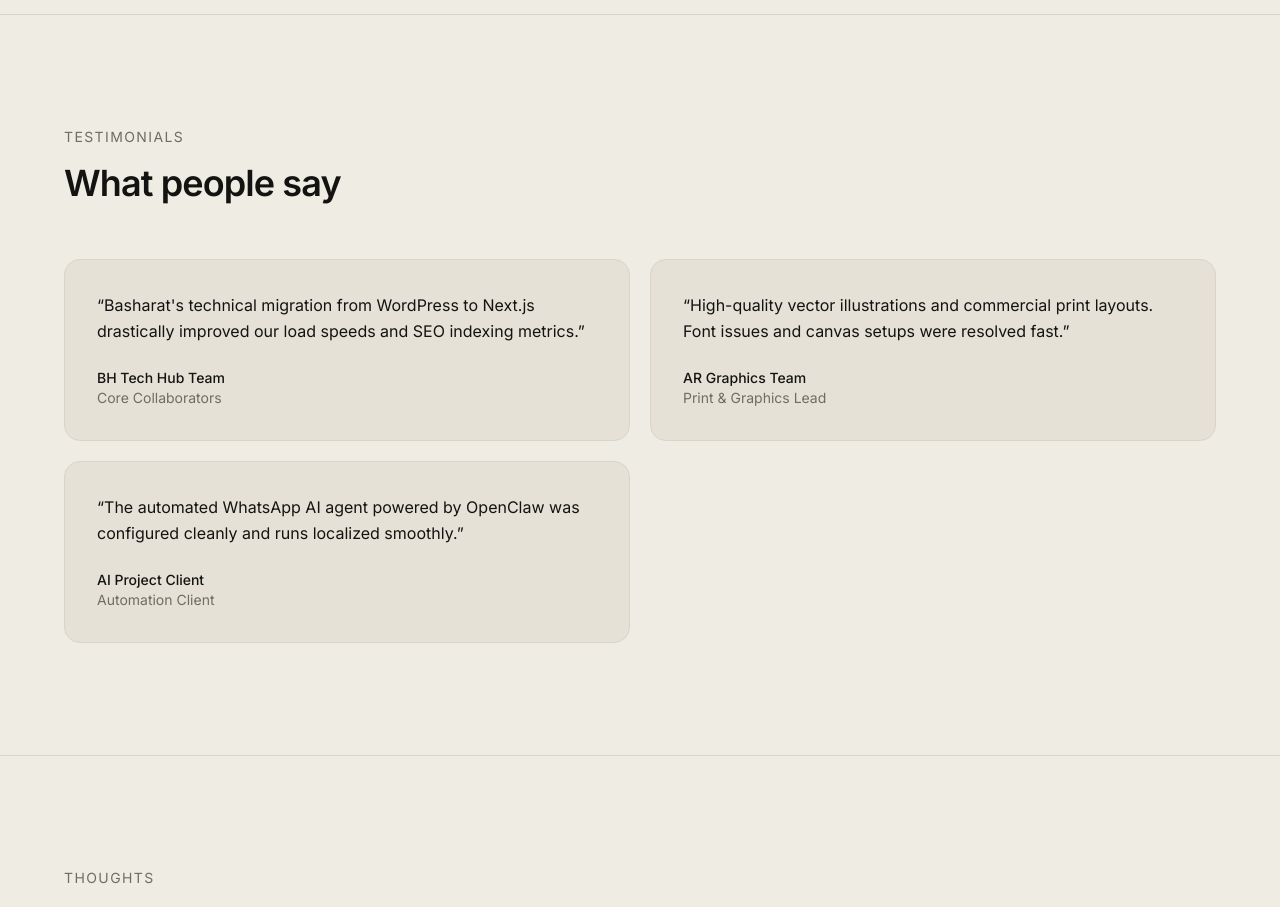
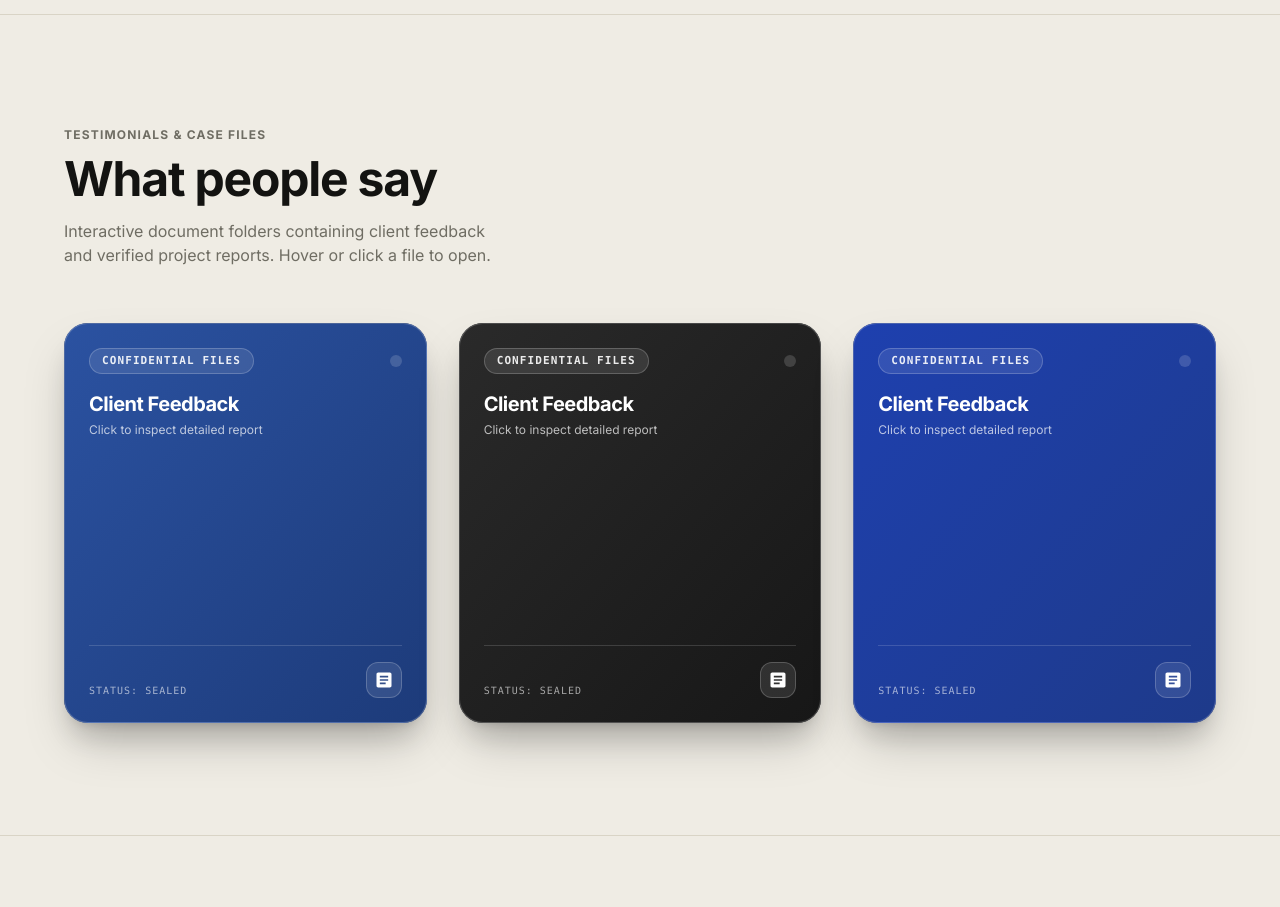
Before and after one commit to basharat123-web/my-portfolio, a Next.js app: page / in a window 1280 px wide. Shown: the part 3780-4687 px from the top of the page. Built offline with nearby package versions, Linux system fonts and the light colour scheme.

Commit message:
Add interactive 3D Document Folder Card animation to Testimonials section

```diff
--- /dev/null
+++ b/src/components/DocumentCard.tsx
@@ -0,0 +1,152 @@
+"use client";
+
+import { useState } from "react";
+import { motion } from "framer-motion";
+
+interface DocumentCardProps {
+  quote: string;
+  name: string;
+  role: string;
+  date?: string;
+  folderColor?: string;
+  accentColor?: string;
+  stickerUrl?: string;
+}
+
+export default function DocumentCard({
+  quote,
+  name,
+  role,
+  date = "2026",
+  folderColor = "from-[#336cdc] to-[#2250ad]",
+  accentColor = "bg-[#27458e]",
+}: DocumentCardProps) {
+  const [isOpen, setIsOpen] = useState(false);
+  const [isHovered, setIsHovered] = useState(false);
+
+  // Determine active state for 3D folder flap & document sheet
+  const activeState = isOpen ? "open" : isHovered ? "hover" : "rest";
+
+  return (
+    <div
+      className="relative w-full h-[380px] sm:h-[400px] cursor-pointer select-none group"
+      style={{ perspective: "1200px" }}
+      onMouseEnter={() => setIsHovered(true)}
+      onMouseLeave={() => setIsHovered(false)}
+      onClick={() => setIsOpen(!isOpen)}
+    >
+      {/* 1. BACK FOLDER BASE */}
+      <div
+        className={`absolute inset-0 rounded-[24px] ${accentColor} shadow-xl border border-white/10`}
+      />
+
+      {/* 2. INNER DOCUMENT / TESTIMONIAL PAPER CARD */}
+      <motion.div
+        className="absolute inset-[12px] bg-white text-gray-900 rounded-[20px] p-6 shadow-2xl flex flex-col justify-between overflow-hidden border border-gray-200/80 z-10"
+        initial="rest"
+        animate={activeState}
+        variants={{
+          rest: {
+            rotate: 0,
+            x: 0,
+            y: 0,
+            scale: 0.96,
+            boxShadow: "0px 10px 20px rgba(0,0,0,0.1)",
+          },
+          hover: {
+            rotate: 6,
+            x: 20,
+            y: -15,
+            scale: 1.02,
+            boxShadow: "0px 20px 40px rgba(0,0,0,0.25)",
+          },
+          open: {
+            rotate: -4,
+            x: 40,
+            y: -25,
+            scale: 1.05,
+            boxShadow: "0px 25px 50px rgba(0,0,0,0.35)",
+            zIndex: 30,
+          },
+        }}
+        transition={{ type: "spring", stiffness: 280, damping: 24 }}
+      >
+        {/* Document Header */}
+        <div>
+          <div className="flex items-center justify-between border-b border-gray-200 pb-3 mb-4">
+            <span className="text-[10px] font-bold tracking-widest uppercase text-blue-600 bg-blue-50 px-2.5 py-1 rounded-md border border-blue-100">
+              VERIFIED TESTIMONIAL
+            </span>
+            <span className="text-xs font-mono text-gray-400">{date}</span>
+          </div>
+
+          {/* Quote */}
+          <p className="text-gray-800 text-sm sm:text-base font-medium leading-relaxed italic">
+            &ldquo;{quote}&rdquo;
+          </p>
+        </div>
+
+        {/* Document Footer: Client Info & Stamp */}
+        <div className="pt-4 border-t border-gray-100 flex items-end justify-between">
+          <div>
+            <h4 className="text-sm font-bold text-gray-900">{name}</h4>
+            <p className="text-xs font-medium text-blue-600">{role}</p>
+          </div>
+
+          {/* Verified Stamp Badge */}
+          <div className="w-10 h-10 rounded-full border-2 border-dashed border-blue-500/40 flex items-center justify-center text-[9px] font-mono font-bold text-blue-600 rotate-[-12deg] bg-blue-50/50">
+            PASSED
+          </div>
+        </div>
+      </motion.div>
+
+      {/* 3. FRONT FOLDER COVER (3D HINGE FLAP) */}
+      <motion.div
+        className={`absolute inset-0 rounded-[24px] bg-gradient-to-br ${folderColor} p-6 text-white shadow-2xl flex flex-col justify-between border border-white/20 z-20 pointer-events-none`}
+        style={{ transformOrigin: "left center", transformStyle: "preserve-3d" }}
+        initial="rest"
+        animate={activeState}
+        variants={{
+          rest: { rotateY: 0 },
+          hover: { rotateY: -45 },
+          open: { rotateY: -115 },
+        }}
+        transition={{ type: "spring", stiffness: 220, damping: 22 }}
+      >
+        {/* Cover Header */}
+        <div>
+          <div className="flex items-center justify-between mb-4">
+            <span className="text-[11px] font-mono font-bold tracking-widest text-white/90 uppercase bg-white/10 px-3 py-1 rounded-full border border-white/20">
+              CONFIDENTIAL FILES
+            </span>
+            <div className="w-3 h-3 rounded-full bg-white/30 animate-pulse" />
+          </div>
+
+          <h3 className="text-xl font-bold tracking-tight text-white mb-1">
+            Client Feedback
+          </h3>
+          <p className="text-xs text-white/70">
+            Click to inspect detailed report
+          </p>
+        </div>
+
+        {/* Cover Footer & Watermark Logo */}
+        <div className="flex items-end justify-between pt-4 border-t border-white/15">
+          <div className="text-[10px] text-white/60 uppercase tracking-widest font-mono">
+            {isOpen ? "STATUS: OPENED" : isHovered ? "STATUS: UNLOCKED" : "STATUS: SEALED"}
+          </div>
+
+          {/* Folder Seal SVG */}
+          <div className="w-9 h-9 rounded-xl bg-white/10 border border-white/20 flex items-center justify-center text-white">
+            <svg
+              className="w-5 h-5 fill-current"
+              viewBox="0 0 24 24"
+            >
+              <path d="M19 3H5c-1.1 0-2 .9-2 2v14c0 1.1.9 2 2 2h14c1.1 0 2-.9 2-2V5c0-1.1-.9-2-2-2zm-5 14H7v-2h7v2zm3-4H7v-2h10v2zm0-4H7V7h10v2z" />
+            </svg>
+          </div>
+        </div>
+      </motion.div>
+    </div>
+  );
+}
--- a/src/components/Testimonials.tsx
+++ b/src/components/Testimonials.tsx
@@ -1,64 +1,76 @@
 "use client";
 
 import { motion } from "framer-motion";
+import DocumentCard from "./DocumentCard";
 
 const TESTIMONIALS = [
   {
     quote: "Basharat's technical migration from WordPress to Next.js drastically improved our load speeds and SEO indexing metrics.",
     name: "BH Tech Hub Team",
     role: "Core Collaborators",
+    date: "JULY 2026",
+    folderColor: "from-[#2b52a1] to-[#1d3b7a]",
+    accentColor: "bg-[#183063]",
   },
   {
     quote: "High-quality vector illustrations and commercial print layouts. Font issues and canvas setups were resolved fast.",
     name: "AR Graphics Team",
     role: "Print & Graphics Lead",
+    date: "MARCH 2026",
+    folderColor: "from-[#2a2a2a] to-[#171717]",
+    accentColor: "bg-[#0f0f0f]",
   },
   {
     quote: "The automated WhatsApp AI agent powered by OpenClaw was configured cleanly and runs localized smoothly.",
     name: "AI Project Client",
     role: "Automation Client",
+    date: "MAY 2026",
+    folderColor: "from-[#1e40af] to-[#1e3a8a]",
+    accentColor: "bg-[#172554]",
   },
 ];
 
 const container = {
   hidden: {},
-  visible: { transition: { staggerChildren: 0.1 } },
+  visible: { transition: { staggerChildren: 0.15 } },
 };
 
 const item = {
-  hidden: { opacity: 0, y: 20 },
-  visible: { opacity: 1, y: 0, transition: { duration: 0.5, ease: "easeOut" as const } },
+  hidden: { opacity: 0, y: 30 },
+  visible: { opacity: 1, y: 0, transition: { duration: 0.6, ease: "easeOut" as const } },
 };
 
 export default function Testimonials() {
   return (
     <section id="testimonials" className="px-6 py-28 border-t border-border">
       <div className="mx-auto max-w-6xl">
-        <p className="text-sm tracking-widest text-muted uppercase mb-4">
-          Testimonials
+        <p className="text-xs font-bold tracking-widest text-muted uppercase mb-3">
+          TESTIMONIALS & CASE FILES
         </p>
-        <h2 className="text-3xl sm:text-4xl font-semibold tracking-tight max-w-xl mb-14">
+        <h2 className="text-3xl sm:text-5xl font-bold tracking-tight max-w-xl mb-4">
           What people say
         </h2>
+        <p className="text-muted text-sm sm:text-base max-w-md mb-14">
+          Interactive document folders containing client feedback and verified project reports. Hover or click a file to open.
+        </p>
 
         <motion.div
           variants={container}
           initial="hidden"
           whileInView="visible"
           viewport={{ once: true, amount: 0.2 }}
-          className="grid sm:grid-cols-2 gap-5"
+          className="grid grid-cols-1 md:grid-cols-3 gap-8"
         >
           {TESTIMONIALS.map((t) => (
-            <motion.div
-              key={t.name + t.quote.slice(0, 10)}
-              variants={item}
-              className="rounded-2xl border border-border bg-bg-soft p-8"
-            >
-              <p className="text-fg mb-6 leading-relaxed">&ldquo;{t.quote}&rdquo;</p>
-              <div className="text-sm">
-                <p className="font-medium">{t.name}</p>
-                <p className="text-muted">{t.role}</p>
-              </div>
+            <motion.div key={t.name} variants={item}>
+              <DocumentCard
+                quote={t.quote}
+                name={t.name}
+                role={t.role}
+                date={t.date}
+                folderColor={t.folderColor}
+                accentColor={t.accentColor}
+              />
             </motion.div>
           ))}
         </motion.div>
```
